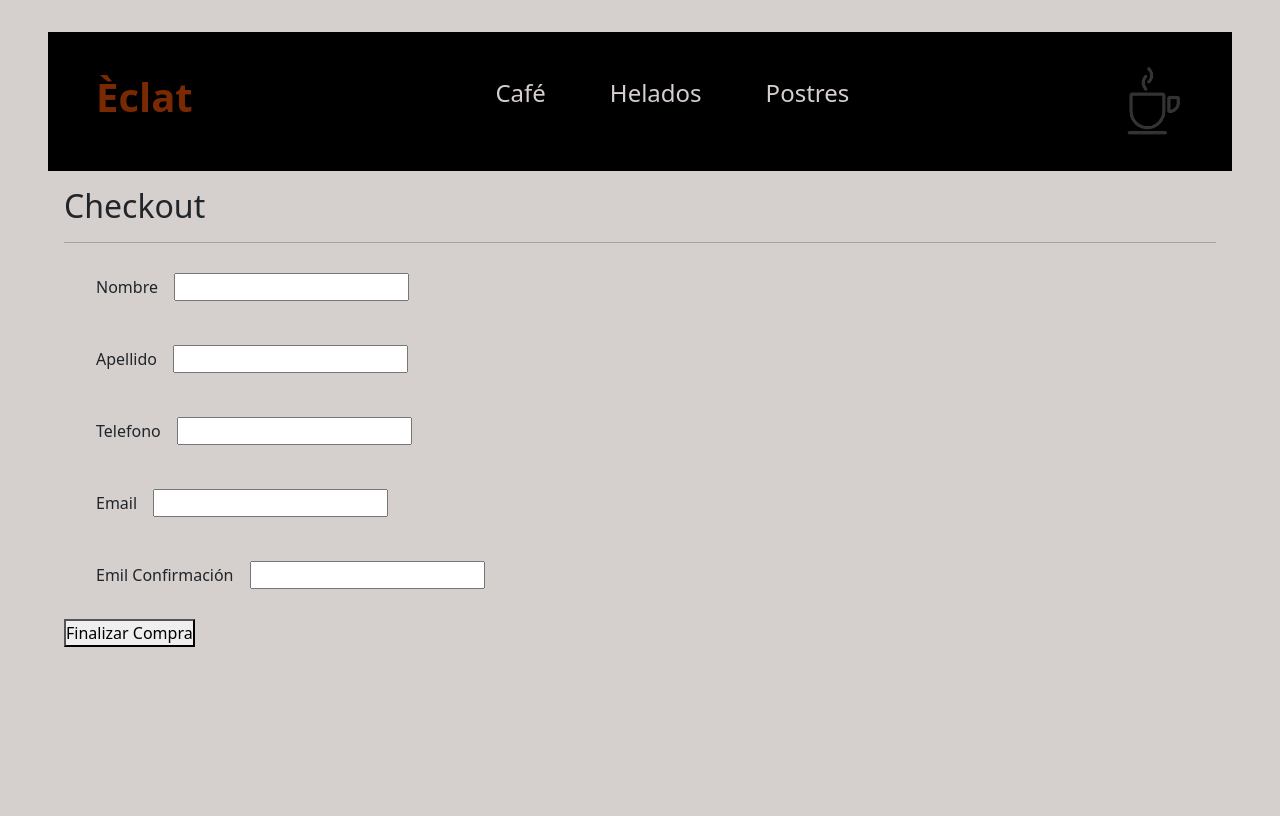
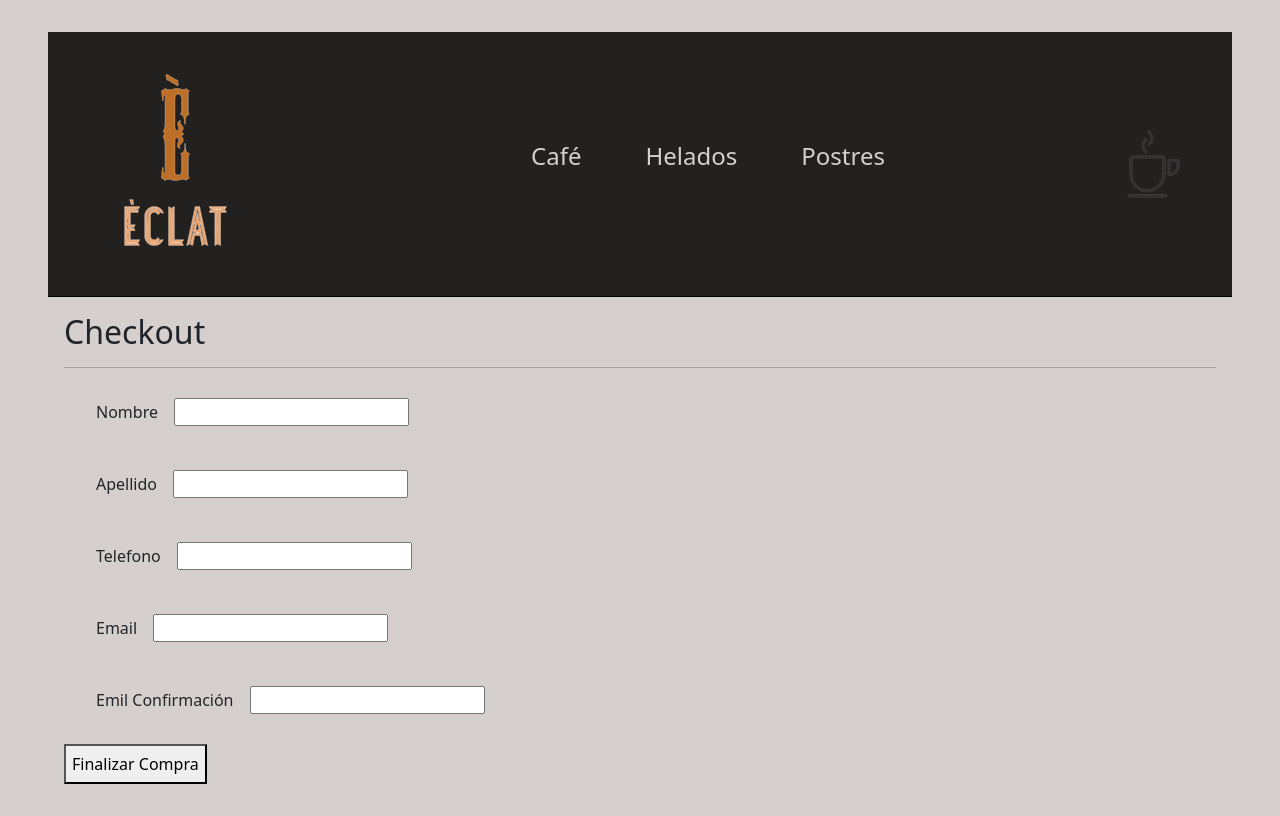
Before and after one commit to Veneburon15/webshop_React-JS, a React (Vite) app: page /checkout in a window 1280 px wide. Built offline with nearby package versions, Linux system fonts and the light colour scheme.

Commit message:
Mejoras básicas de estilos, adicion del description a cada item en la base de datos

```diff
--- a/src/App.css
+++ b/src/App.css
@@ -1,3 +1,12 @@
 html body{
     background-color: #d5cfcd;
 }
+button{
+    border-radius: 15px;
+    padding: 6px;
+    font-weight: 500;
+}
+strong {
+    margin: 0%;
+    padding: 0%;
+}
--- a/src/components/Cart/Cart.jsx
+++ b/src/components/Cart/Cart.jsx
@@ -18,10 +18,10 @@ const Cart = () => {
     return (
         <div>
             {carrito.map(producto => <CartItem key={producto.id}  {...producto} />)}
-            <h3>Total: $ {total} </h3>
-            <h3>Cantidad total: {cantidadTotal} </h3>
+            <h3>Total: ${total} </h3>
+            <h3>Cantidad total: {cantidadTotal + " productos"}</h3>
             <button onClick={() => vaciarCarrito()}> Vaciar Carrito </button>
-            <Link to="/checkout"> Finalizar Compra </Link>
+            <Link to="/checkout"><button> Finalizar Compra </button></Link>
         </div>
     )
 }
--- a/src/components/CartItem/CartItem.jsx
+++ b/src/components/CartItem/CartItem.jsx
@@ -8,7 +8,7 @@ const CartItem = ({item, cantidad}) => {
     <div>
         <h4> {item.nombre} </h4>
         <p> Cantidad: {cantidad} </p>
-        <p> Precio: {item.precio} </p>
+        <p> Precio: ${item.precio} </p>
         <button onClick={() => eliminarProducto(item.id)}> Eliminar </button>
         <hr />
     </div>
--- /dev/null
+++ b/src/components/Checkout/Checkout.css
@@ -0,0 +1,3 @@
+/* form{
+    background-color: ;
+} */
--- a/src/components/Checkout/Checkout.jsx
+++ b/src/components/Checkout/Checkout.jsx
@@ -1,4 +1,5 @@
 import { useState, useContext } from "react";
+import './Checkout.css'
 import { CarritoContext } from "../../context/CarritoContext";
 import { db } from "../../services/config";
 import { collection, addDoc, updateDoc, doc, getDoc } from "firebase/firestore";
@@ -74,18 +75,6 @@ const Checkout = () => {
                 console.log("No se puede actualizar el stock", error);
                 setError("No se puede actualizar el stock, intente más tarde");
             })
-
-
-    //     //Guardamos la orden en la base de datos
-    //     addDoc(collection(db, "ordenes"), orden)
-    //     .then(docRef => {
-    //         setOrdenId(docRef.id);
-    //         vaciarCarrito();
-    //     })
-    //     .catch(error => {
-    //         console.log("Error al crear la orden", error);
-    //         setError("Se produjo un error al guardar la orden");
-    //     })
     }
 
     return (
@@ -95,10 +84,10 @@ const Checkout = () => {
                 {
                     carrito.map(producto => (
                         <div key={producto.item.id}>
-                            <p>{producto.item.nombre} x {producto.cantidad}</p>
-                            <p>{producto.item.precio}</p>
+                            <p><strong>{producto.item.nombre}</strong> x {producto.cantidad}</p>
+                            <p>${producto.item.precio}</p>
                             <hr />
-                            <p>Cantidad total: {cantidadTotal}</p>
+                            <strong>Cantidad total: {cantidadTotal + " productos"}</strong>
                         </div>
                     ))
                 }
--- a/src/components/Item/Item.jsx
+++ b/src/components/Item/Item.jsx
@@ -1,14 +1,14 @@
 import './Item.css'
 import { Link } from 'react-router-dom'
 
-const Item = ({id, nombre, precio, img, stock}) => {
+const Item = ({id, nombre, precio, img, descripcion}) => {
   return (
     <div className='cardProducto'>
         <img className='imgProducto' src={img} alt={nombre} />
-        <h3 className='text-center'> Nombre: {nombre} </h3>
-        <p>Precio: {precio} </p>
+        <h3 className='text-center'> {nombre} </h3>
+        <p>Precio: ${precio} </p>
         <p>ID: {id} </p>
-        <p>Stock: {stock} </p>
+        <p className='text-center'>{descripcion} </p>
         <Link className='btnProducto text-center' to={`/item/${id}`} > Ver Detalles </Link>
     </div>
   )
--- a/src/components/ItemDetail/ItemDetail.jsx
+++ b/src/components/ItemDetail/ItemDetail.jsx
@@ -19,12 +19,13 @@ const ItemDetail = ({id, nombre, precio, img, stock, descripcion}) => {
   return (
     <div>
         <h2>Nombre: {nombre} </h2>
-        <h3>Precio: {precio} </h3>
+        <h3>Precio: ${precio} </h3>
         <h3>ID: {id} </h3>
+        <h3>Stock: {stock} </h3>
         <p>{descripcion}</p>
         <img src={img} alt={nombre} />
         {
-          agregarCantidad > 0 ? (<Link to="/cart"> Terminar compra </Link>) : (<ItemCount inicial={1} stock={stock} funcionAgregar={manejadorCantidad}/>)
+          agregarCantidad > 0 ? (<Link to="/cart"><button> Terminar compra </button></Link>) : (<ItemCount inicial={1} stock={stock} funcionAgregar={manejadorCantidad}/>)
         }
     </div>
   )
--- a/src/components/NavBar/NavBar.css
+++ b/src/components/NavBar/NavBar.css
@@ -3,17 +3,13 @@ header {
     align-items: center;
     justify-content: space-between;
     border-bottom: 1px solid black;
-    background-color: black;
+    background-color: #232020;
 }
 
 li {
     display: inline-block;
     margin: 1rem;
     cursor: pointer;
-}
-
-.brand{
-    color: #9b3603c7;
 }
 
 .navigation {
--- a/src/components/NavBar/NavBar.jsx
+++ b/src/components/NavBar/NavBar.jsx
@@ -6,7 +6,7 @@ const NavBar = () => {
   return (
     <header>
         <Link className='navigation' to="/">
-          <h1><strong className='brand'>Èclat</strong></h1>
+          <img className="img-fluid nav__logo" src="..\images\LogoSample.png" alt="Logo Èclat CoffeShop"/>
         </Link>
         <nav>
             <ul>
```
Also changed, not shown: public/images/LogoSample.png (added), public/images/èclat-logo.png (added).
